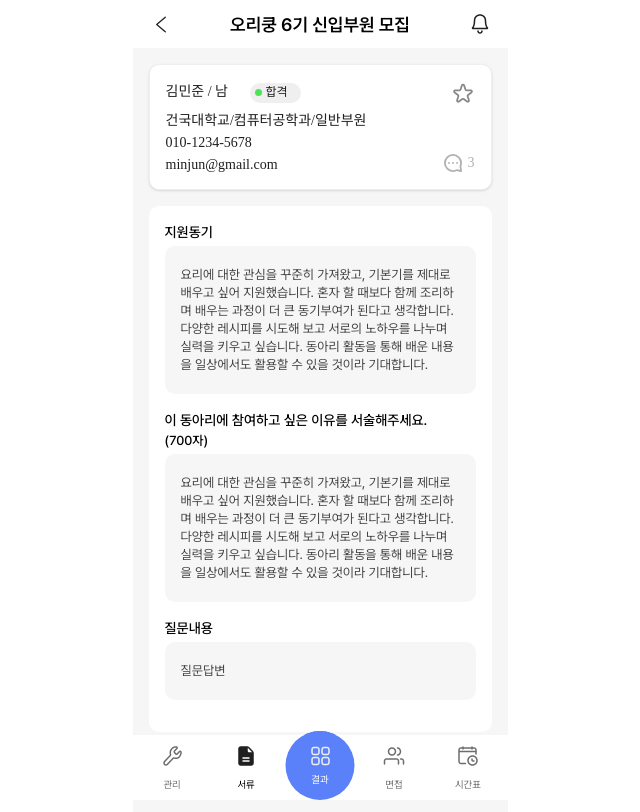
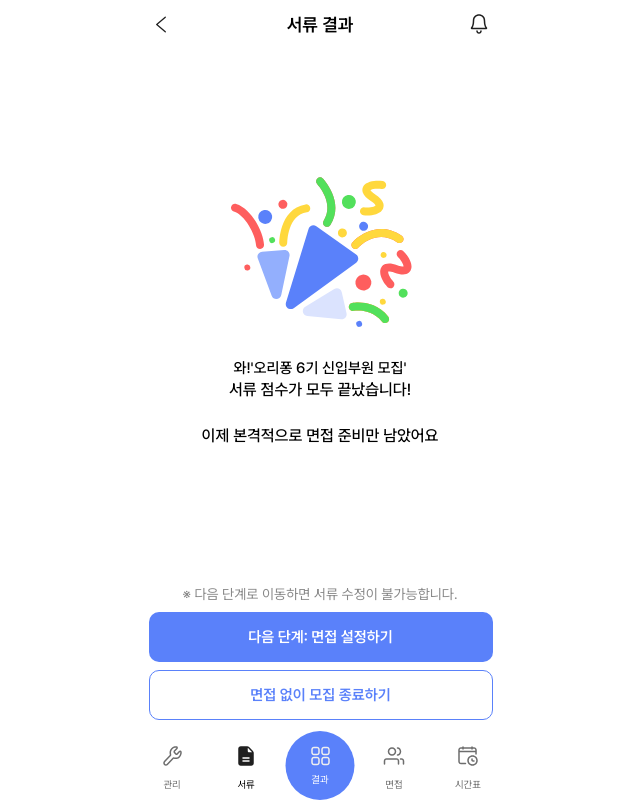
Before and after one commit to Konkuk-KUIT/CAMPUSFORM-Web, a Next.js app: page /document/complete in a window 1280 px wide. Shown: the whole page, without its empty margins (320-960 px from the left). Built offline with nearby package versions, Linux system fonts and the light colour scheme.

Commit message:
feat: 서류 지원자 결과, 서류 완료 페이지 구현

```diff
--- /dev/null
+++ b/src/app/document/complete/page.tsx
@@ -0,0 +1,39 @@
+// 서류 완료 페이지
+
+import DocumentCompleteButtons from '@/components/document/DocumentCompleteButtons';
+import Navbar from '@/components/Navbar';
+import Image from 'next/image';
+import Link from 'next/link';
+
+export default function DocumentCompletePage() {
+  return (
+    <>
+      <div className="min-h-screen flex flex-col">
+        {/* 헤더 */}
+        <header className="flex items-center justify-between h-12 px-4 bg-white">
+          <Link href="/document/result" className="w-6 h-6">
+            <Image src="/icons/back.svg" alt="뒤로가기" width={24} height={24} />
+          </Link>
+          <span className="text-title">서류 결과</span>
+          <button className="w-6 h-6">
+            <Image src="/icons/notification.svg" alt="알림" width={24} height={24} />
+          </button>
+        </header>
+
+        {/* 메인 컨텐츠 */}
+        <div className="flex-1 flex flex-col items-center justify-center px-4">
+          <div className="mb-2">
+            <Image src="/icons/celebration.svg" alt="축하" width={196} height={196} />
+          </div>
+          <h1 className="text-subtitle-sm-md text-center">와!&apos;오리퐁 6기 신입부원 모집&apos;</h1>
+          <h2 className="text-subtitle-md text-center mb-6">서류 점수가 모두 끝났습니다!</h2>
+          <p className="text-subtitle-md text-black text-center mb-8">이제 본격적으로 면접 준비만 남았어요</p>
+        </div>
+
+        {/* 버튼 영역 */}
+        <DocumentCompleteButtons />
+      </div>
+      <Navbar />
+    </>
+  );
+}
--- /dev/null
+++ b/src/app/document/result/page.tsx
@@ -0,0 +1,28 @@
+// 서류 지원자 결과 페이지
+import Link from 'next/link';
+import Image from 'next/image';
+import DocumentResultContent from '@/components/document/DocumentResultContent';
+
+export default function DocumentResultPage() {
+  return (
+    <div className="min-h-screen">
+      {/* 결과 페이지 헤더 */}
+      <header className="flex items-center justify-between h-12 px-4 bg-white">
+        <Link href="/document" className="w-6 h-6">
+          <Image src="/icons/back.svg" alt="뒤로가기" width={24} height={24} />
+        </Link>
+        <span className="text-title">서류 결과</span>
+        <button className="w-6 h-6">
+          <Image src="/icons/notification.svg" alt="알림" width={24} height={24} />
+        </button>
+      </header>
+
+      {/* 동아리 */}
+      <div className="bg-blue-50 h-10.75 flex items-center justify-center">
+        <span className="text-subtitle-sm-md">요리퐁 6기 신입부원 모집</span>
+      </div>
+      {/* 결과 내용 */}
+      <DocumentResultContent />
+    </div>
+  );
+}
```
